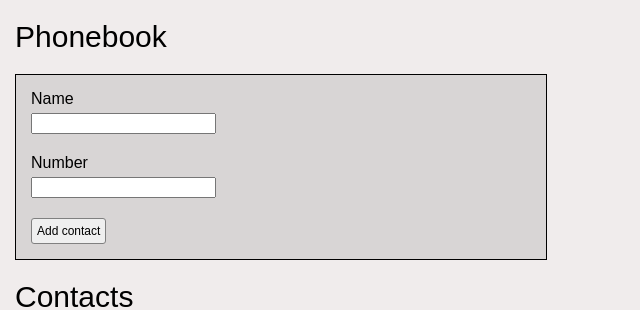
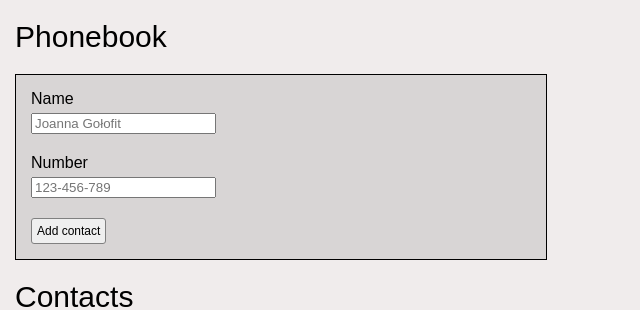
Before and after one commit to Joanna-Golofit/goit-react-hw-06-phonebook, a React (Create React App) app: page / in a window 1280 px wide. Shown: the top 310 px of the page, without its empty margins (0-640 px from the left). Built offline with nearby package versions, Linux system fonts and the light colour scheme.

Commit message:
zapisuje w local storage - "na zywo", - ze state,  bez uzycia cyklu zycia

```diff
--- a/src/App.jsx
+++ b/src/App.jsx
@@ -21,7 +21,6 @@ class App extends Component {
   addFilterToState = (e) => {
     const { name, value } = e.target;
     this.setState({ [name]: value });
-
   };
 
   // onClick - dla buttona - przy kliknieciu zapisuje wartosc z state.name i state.number ktora "wrócila" z Form.jsx
@@ -30,7 +29,8 @@ class App extends Component {
       ? alert(`Sorry, but ${name} is already in contacts.`)
       : this.setState((state) => ({
           contacts: [...this.state.contacts, { id: nanoid(4), name, number }],
-        }));
+      }));
+
   };
 
   updateFilteredContacts = () => {
@@ -46,17 +46,29 @@ class App extends Component {
     }));
   };
 
+  addToLocalStorage = () => {
+    localStorage.setItem("contacts", JSON.stringify(this.state.contacts));
+  }
+
   render() {
     //tak trzeba bo chce wynik funkcji przekazac,a nie funkcje
     const updateFilteredContacts = this.updateFilteredContacts();
+    const addToLocalStorage = this.addToLocalStorage();
     return (
       <>
         <Section title="Phonebook">
-          <Form fromFormToApp={this.addToStateContacts} />
+          <Form
+            fromFormToApp={this.addToStateContacts}
+            // onSubmit={this.addToLocalStorage}
+            onSubmit={addToLocalStorage}
+          />
         </Section>
         <Section title="Contacts">
           <Filter onChange={this.addFilterToState} />
-          <Contacts contacts={updateFilteredContacts} onClick={this.deleteContact} />
+          <Contacts
+            contacts={updateFilteredContacts}
+            onClick={this.deleteContact}
+          />
         </Section>
       </>
     );
--- a/src/components/Form.jsx
+++ b/src/components/Form.jsx
@@ -18,6 +18,7 @@ class Form extends Component {
   addToState = (e) => {
     const { name, value } = e.target;
     this.setState({ [name]: value });
+
   };
 
   // onClick -  dla buttona - przy kliknieciu przesyla wartosc z state.name i state.number do App.jsx
@@ -33,12 +34,14 @@ class Form extends Component {
 
   render() {
     return (
+      // <HtmlForm onChange={this.addToState} onSubmit={this.props.onSubmit}>
       <HtmlForm onChange={this.addToState}>
         <Label htmlFor={this.loginInputId1}>Name</Label>
         <Input
           type="text"
           name="name"
           id={this.loginInputId1}
+          placeholder="Joanna Gołofit"
           pattern="^[a-zA-Zа-яА-Я]+(([' -][a-zA-Zа-яА-Я ])?[a-zA-Zа-яА-Я]*)*$"
           title="Name may contain only letters, apostrophe, dash and spaces. For example Adrian, Jacob Mercer, Charles de Batz de Castelmore d'Artagnan"
           required
@@ -48,6 +51,7 @@ class Form extends Component {
           type="tel"
           name="number"
           id={this.loginInputId2}
+          placeholder="123-456-789"
           pattern="\+?\d{1,4}?[-.\s]?\(?\d{1,3}?\)?[-.\s]?\d{1,4}[-.\s]?\d{1,4}[-.\s]?\d{1,9}"
           title="Phone number must be digits and can contain spaces, dashes, parentheses and can start with +"
           required
@@ -71,6 +75,7 @@ const HtmlForm = styled.form`
   border: 1px solid black;
   padding: 15px;
   width: 40%;
+  min-width: 200px;
   background-color: rgb(216, 213, 213);
 
 `;
```
